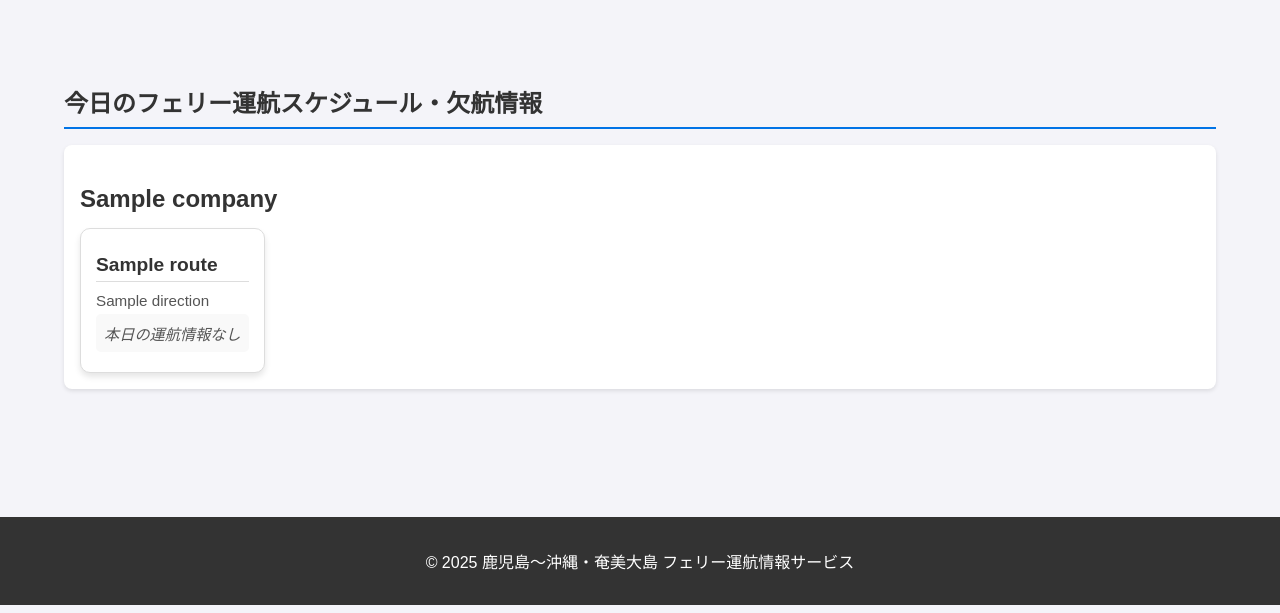
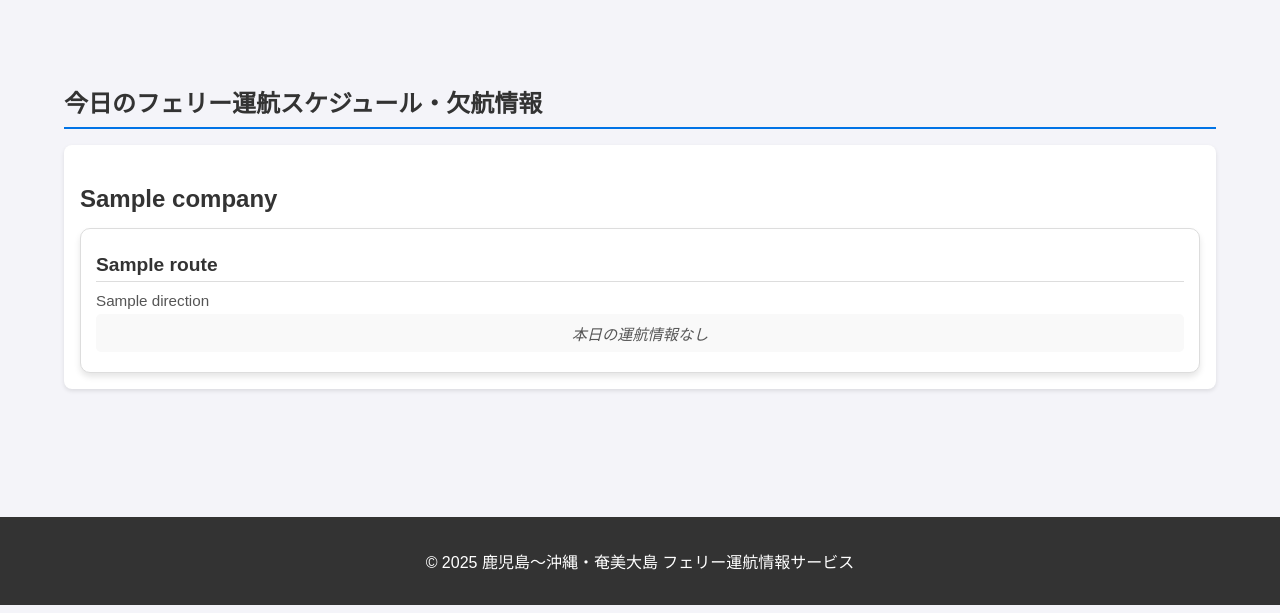
Before and after one commit to yanchi/ShipInfo, a Symfony app: template ship_info/templates/details/index.html.twig in a window 1280 px wide. Shown: the part 97-710 px from the top of the page. Run offline with Twig, Linux system fonts and the light colour scheme; the template is opened without the code that fills it: most values are stand-ins (such as "Sample title", 1, 10 or a date in 2020); some libraries are stand-ins or nearby versions.

Commit message:
fix: カード幅を均等化しスマホでの縦伸び・備考テキスト折り返しを修正
- route-card に flex: 1 1 400px / overflow-wrap / word-break を追加
- route-cards-container に align-items: flex-start を追加
- スマホ時は flex: none にして flex-basis が高さに影響しないよう修正

Co-Authored-By: Claude Sonnet 4.6 <noreply@anthropic.com>

```diff
--- a/ship_info/public/css/styles.css
+++ b/ship_info/public/css/styles.css
@@ -254,17 +254,21 @@ footer {
 .route-cards-container {
     display: flex;
     flex-wrap: wrap;
+    align-items: flex-start;
     gap: 20px; /* カード間の余白 */
     max-width: 1200px;
     margin: 0 auto;
 }
 
 .route-card {
+    flex: 1 1 400px;
     background: #ffffff;
     border: 1px solid var(--color-border);
     border-radius: 10px;
     box-shadow: 0 4px 6px rgba(0, 0, 0, 0.1);
     padding: 15px;
+    overflow-wrap: break-word;
+    word-break: break-all;
 }
 
 /* カードの内容デザイン */
@@ -354,6 +358,7 @@ footer {
     }
 
     .route-card {
+        flex: none;
         width: 100%;
     }
 
```
